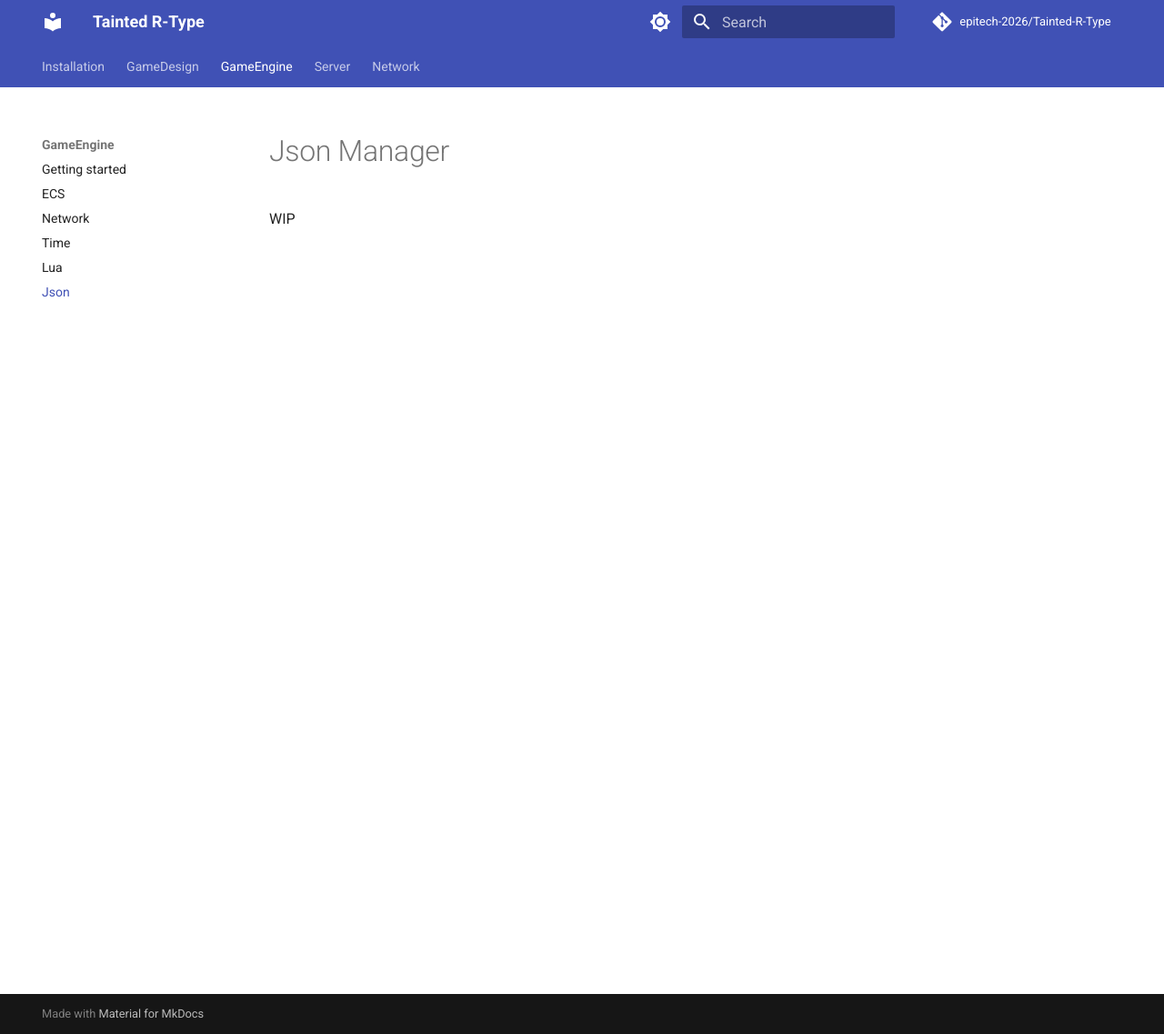
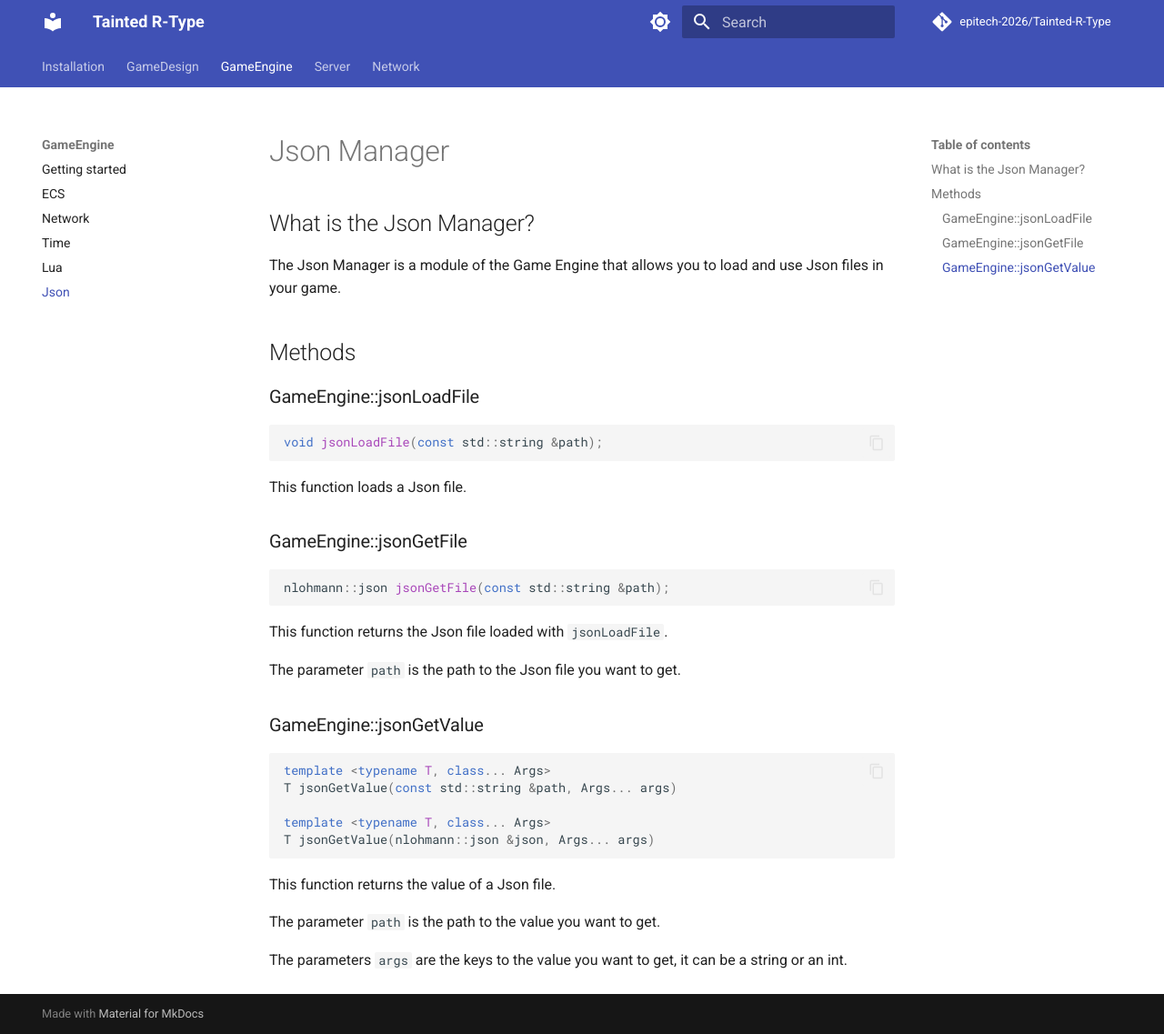
Before and after one commit to lennydelgado/AREA-Doc, an MkDocs documentation site: the page built from docs/GameEngine/json.md, in a window 1280 px wide and 1137 px high. Shown: the whole window at 91% size. Built offline with MkDocs 1.6.1 and Material for MkDocs 9.7.7, drawn with Linux system fonts in a browser that asks for light colours; comment, search, counter and statistics services are not loaded.

Commit message:
Automated push: 2023-11-05 13:04:26 modification to doc website

````diff
--- a/docs/GameEngine/json.md
+++ b/docs/GameEngine/json.md
@@ -1,3 +1,41 @@
 # Json Manager
 
-WIP
+## What is the Json Manager?
+
+The Json Manager is a module of the Game Engine that allows you to load and use Json files in your game.
+
+## Methods
+
+### GameEngine::jsonLoadFile
+
+```cpp
+void jsonLoadFile(const std::string &path);
+```
+
+This function loads a Json file.
+
+### GameEngine::jsonGetFile
+
+```cpp
+nlohmann::json jsonGetFile(const std::string &path);
+```
+
+This function returns the Json file loaded with `jsonLoadFile`.
+
+The parameter `path` is the path to the Json file you want to get.
+
+### GameEngine::jsonGetValue
+
+```cpp
+template <typename T, class... Args>
+T jsonGetValue(const std::string &path, Args... args)
+
+template <typename T, class... Args>
+T jsonGetValue(nlohmann::json &json, Args... args)
+```
+
+This function returns the value of a Json file.
+
+The parameter `path` is the path to the value you want to get.
+
+The parameters `args` are the keys to the value you want to get, it can be a string or an int.
````
